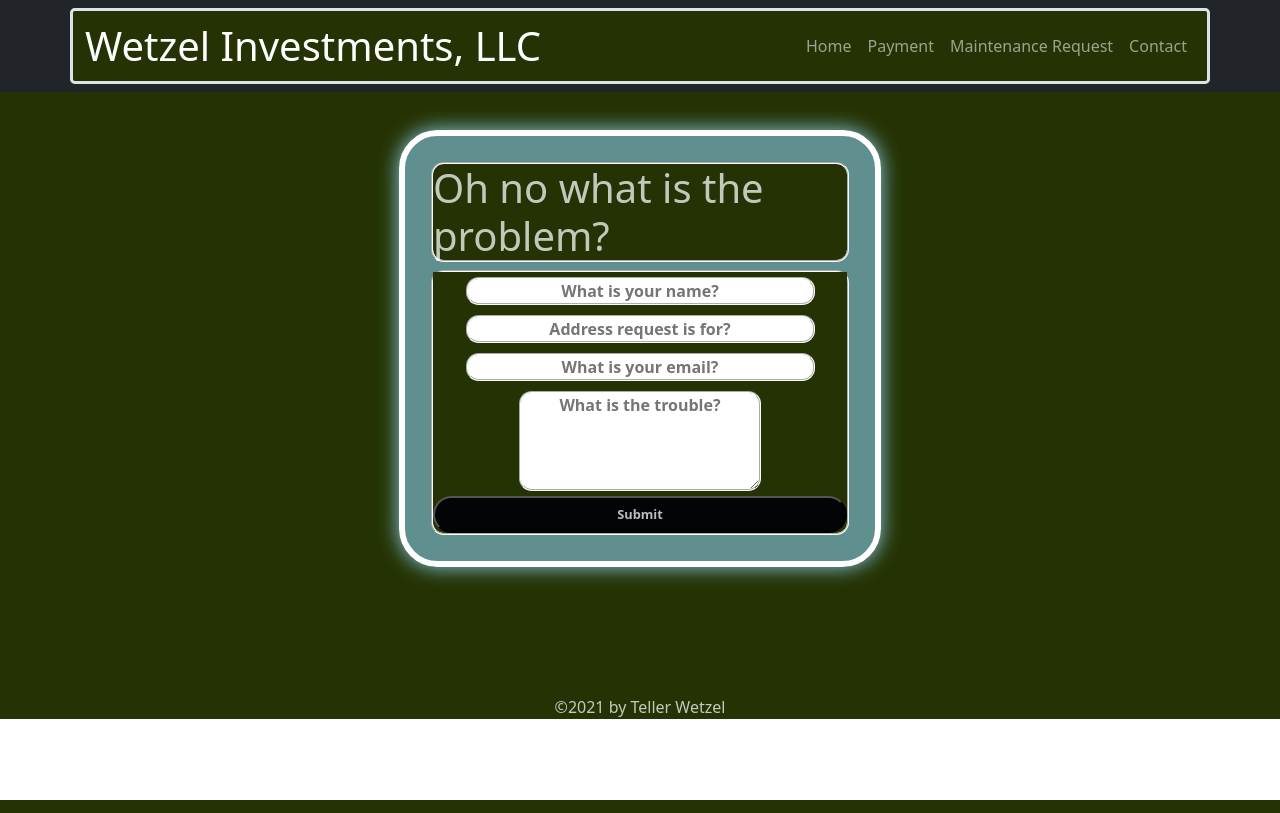
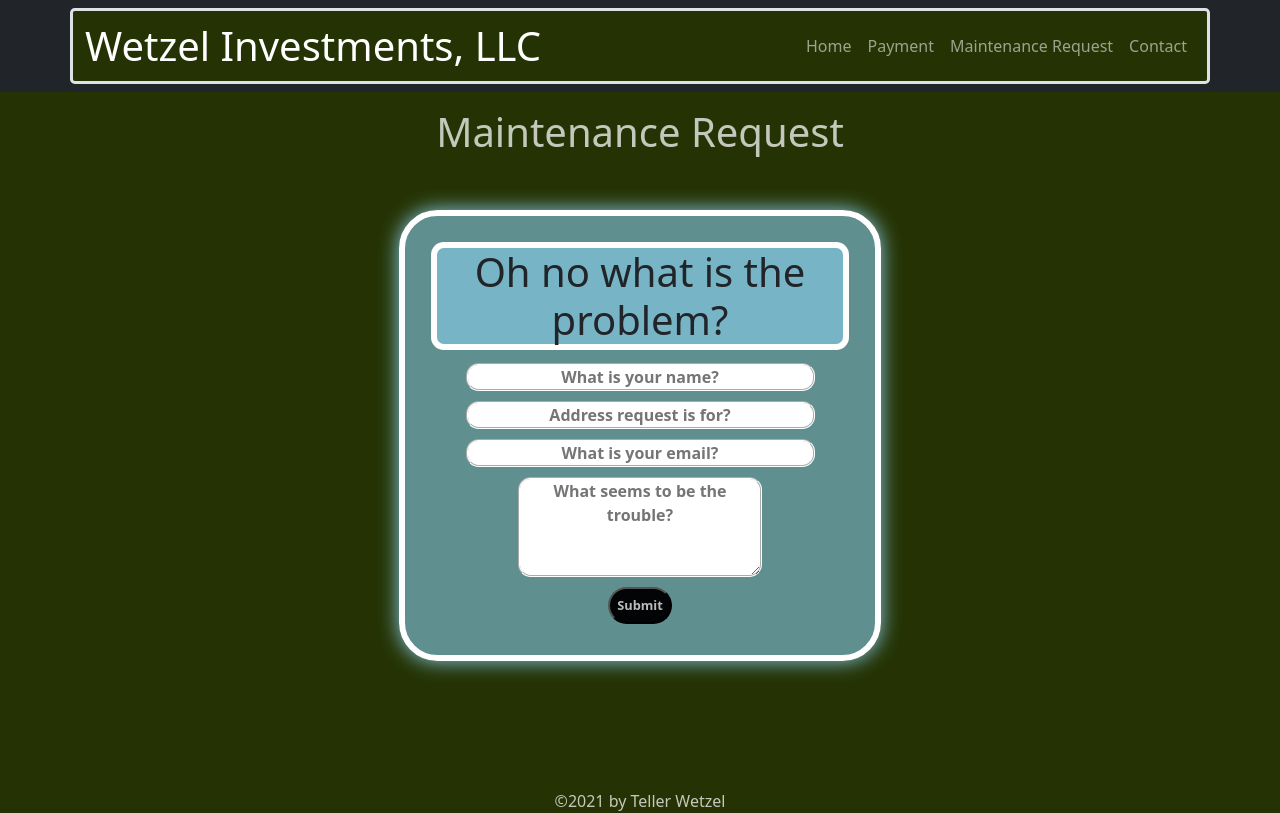
Before and after one commit to Teller35/wetzel-investments, a React (Create React App) app: page /maintenance in a window 1280 px wide. Built offline with nearby package versions, Linux system fonts and the light colour scheme.

Commit message:
finished style of requestform

```diff
--- a/src/App.css
+++ b/src/App.css
@@ -33,6 +33,7 @@ a:hover {
 .FooterStyle {
   color: rgba(255, 255, 255, 0.733);
   text-align: center;
+  background: rgba(135, 206, 235, 0.6);
 }
 
 .Footer {
@@ -40,12 +41,13 @@ a:hover {
 }
 
 .FormBorder {
+  background: rgba(135, 206, 235, 0.6);
   border: 2px groove white;
   border-radius: 1vw;
 }
 
 .FormCenter {
-  display: flex;;
+  display: flex;
   justify-content: center;
   margin: 3vw;
 }
@@ -59,19 +61,27 @@ a:hover {
   border-radius: 3vw;
 }
 
+.FormSection h1 {
+  background: rgba(135, 206, 235, 0.6);
+  border: 6px solid white;
+  border-radius: 1vw;
+}
+
 .FormStyle {
-  display: flex;;
+  display: flex;
   flex-direction: column;
   justify-content: center;
 }
 
 .FormDiv {
+  background: rgba(135, 206, 235, 0.6);
   padding: 5px;
   display: flex;
   justify-content: center;
 }
 
-.FormDiv input, textarea {
+.FormDiv input,
+textarea {
   border: 2px groove white;
   border-radius: 1vw;
   background: white;
--- a/src/components/Nav/Nav.jsx
+++ b/src/components/Nav/Nav.jsx
@@ -6,7 +6,7 @@ const MyNavBar = () => {
         <header>
             <Navbar bg="dark" variant="dark">
                 <Container className="border border-3 rounded-3">
-                    <Navbar.Brand href="/" className="fs-1">Wetzel Investments, LLC</Navbar.Brand>
+                    <Navbar.Brand className="fs-1">Wetzel Investments, LLC</Navbar.Brand>
                     <Nav className="justify-content-end">
                         <Nav.Link href="/">Home</Nav.Link>
                         <Nav.Link href="/">Payment</Nav.Link>
--- a/src/pages/LandingPage.jsx
+++ b/src/pages/LandingPage.jsx
@@ -22,7 +22,7 @@ const LandingPage = () => {
               inquires place feel free to reach out us.
             </Card.Text>
             <Link to="/contact">
-            <button className="MyButton">Contact Us</button>
+            <button className="MyButton float-end">Contact Us</button>
             </Link>
           </Card.Body>
         </Card>
--- a/src/pages/MaintenanceForm.jsx
+++ b/src/pages/MaintenanceForm.jsx
@@ -37,10 +37,15 @@ const MainForm = () => {
   };
 
   return (
+    <div>
+      <h1 className="FontColor p-3 text-center">Maintenance Request</h1>
       <section className="FormCenter">
         <div className="FormSection">
-        <h1 className="FontColor FormBorder">Oh no what is the problem?</h1>
-        <form onSubmit={handleFormSubmit} className="request_form_class FormStyle FormBorder">
+          <h1 className="text-center">Oh no what is the problem?</h1>
+          <form
+            onSubmit={handleFormSubmit}
+            className="request_form_class FormStyle"
+          >
             <div className="FormDiv">
               <input
                 type="text"
@@ -76,17 +81,20 @@ const MainForm = () => {
                 type="text"
                 name="message"
                 rows="4"
-              placeholder="What is the trouble?"
+                placeholder="What seems to be the trouble?"
                 onChange={handleInputChange}
                 value={formState.message}
               />
             </div>
+            <div className="FormDiv">
               <button className="MyButton" type="submit">
                 Submit
               </button>
+            </div>
           </form>
         </div>
       </section>
+    </div>
   );
 };
 
```
Lines whose indentation alone changed are shown as unchanged.
